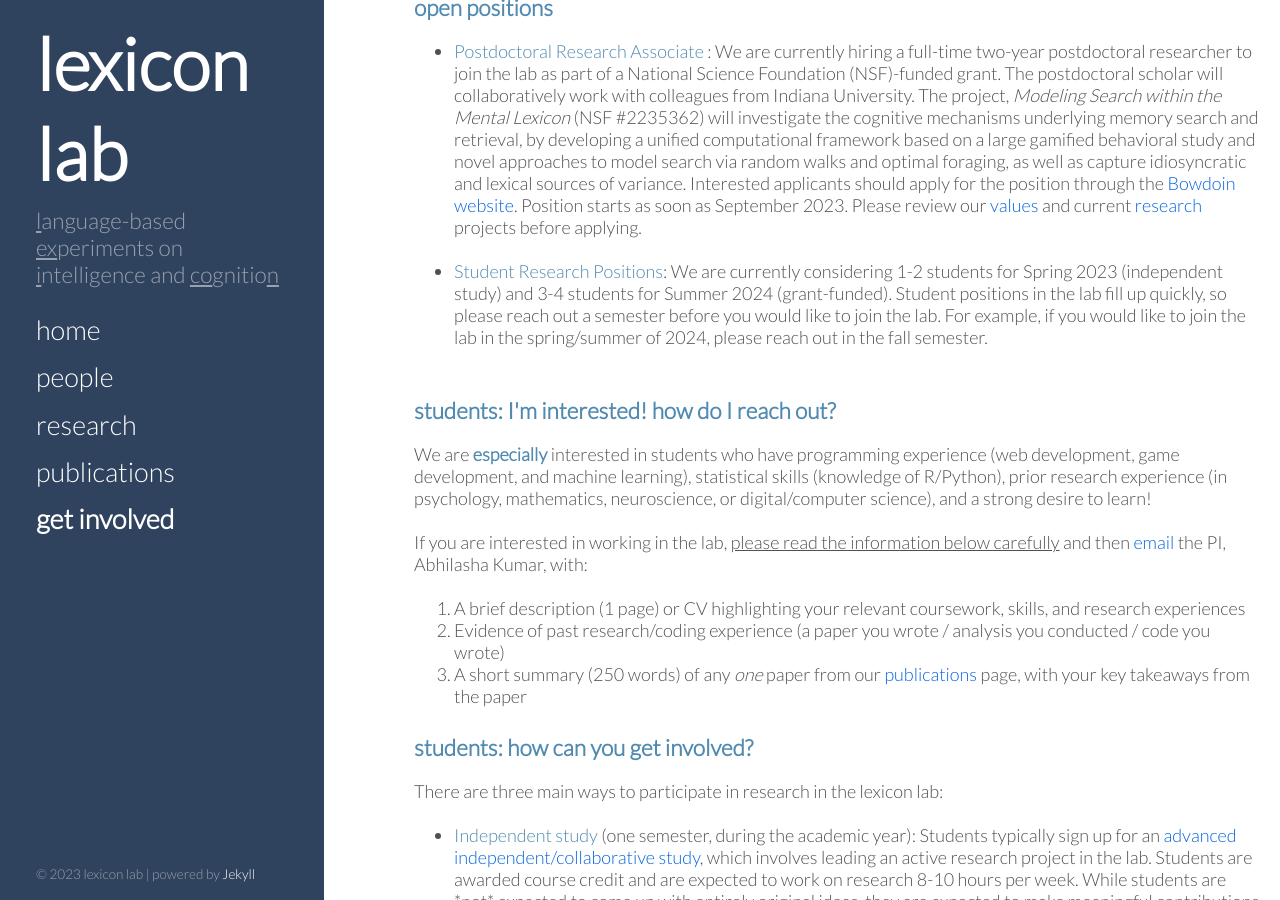
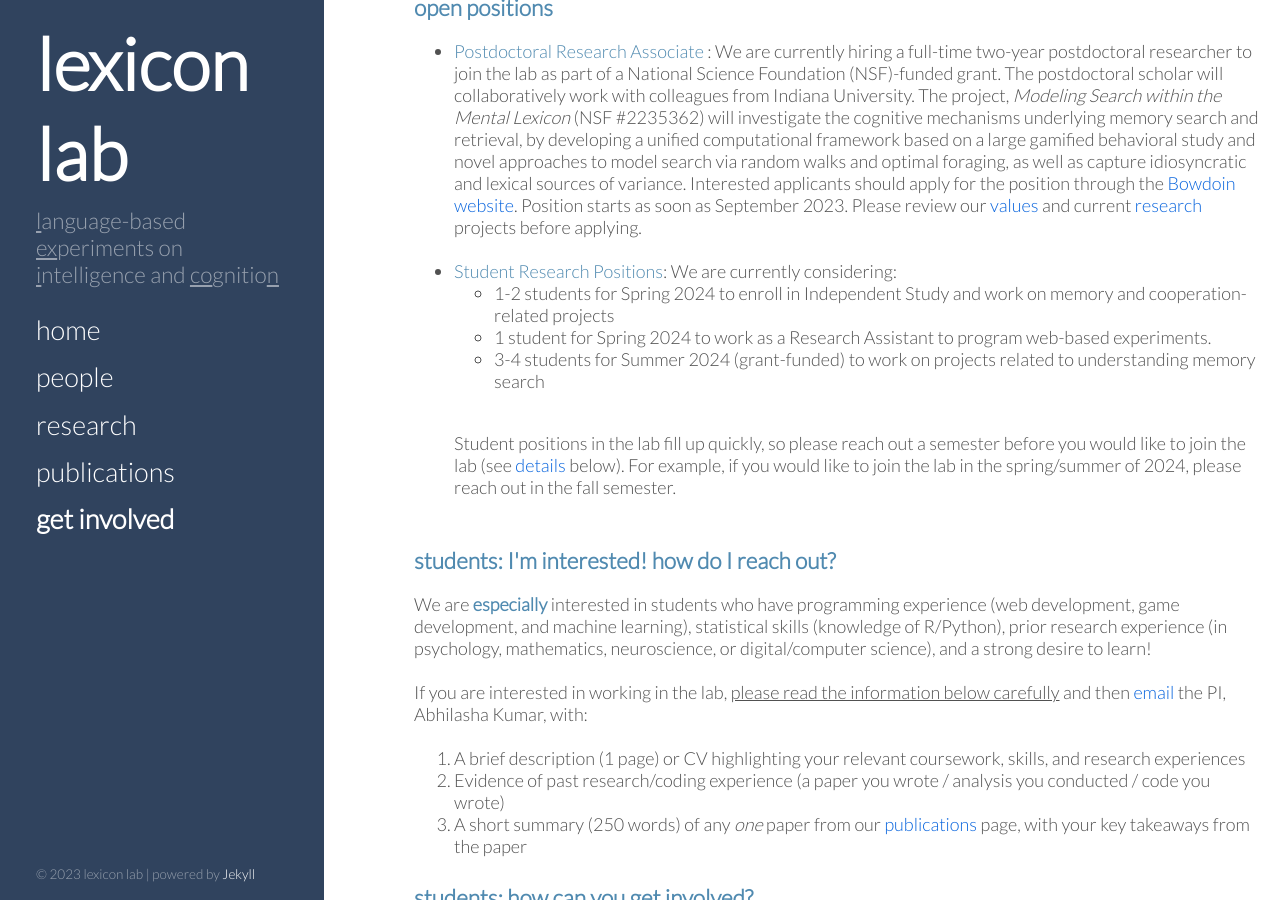
Before and after one commit to thelexiconlab/thelexiconlab.github.io, a Jekyll site: the page built from get involved.html, in a window 1280 px wide and 900 px high, scrolled down 269 px. Built offline with Jekyll 4.4.1, drawn with Linux system fonts in a browser that asks for light colours; Markdown is read by kramdown in place of the engine named in the settings; some of the changed text lies outside the part shown.

Commit message:
update open positions

```diff
--- a/get involved.html
+++ b/get involved.html
@@ -26,8 +26,14 @@ To know more about our work and current projects, please head over to our <a hre
          Position starts as soon as September 2023. Please review our <a href="#values">values</a> and current <a href="https://thelexiconlab.github.io/research/">research</a> projects before applying.
         </li><br>
 
-    <li><span style="color:#508AB0">Student Research Positions</span>: We are currently considering 1-2 students for Spring 2023 (independent study) and 3-4 students for Summer 2024 (grant-funded).
-        Student positions in the lab fill up quickly, so please reach out a semester before you would like to join the lab.
+    <li><span style="color:#508AB0">Student Research Positions</span>: We are currently considering:
+        <ul>
+            <li>1-2 students for Spring 2024 to enroll in Independent Study and work on memory and cooperation-related projects</li>
+            <li>1 student for Spring 2024 to work as a Research Assistant to program web-based experiments.</li>
+            <li>3-4 students for Summer 2024 (grant-funded) to work on projects related to understanding memory search </li>
+        </ul>
+        <br>
+        Student positions in the lab fill up quickly, so please reach out a semester before you would like to join the lab (see <a href="#contact">details</a> below).
         For example, if you would like to join the lab in the spring/summer of 2024, please reach out in the fall semester.
     </li><br>
 </ul>
@@ -50,6 +56,7 @@ If you are interested in working in the lab, <u>please read the information belo
     There are three main ways to participate in research in the lexicon lab:<br><br>
         <ul>
         <li><span style="color:#508AB0">Independent study</span> (one semester, during the academic year): Students typically sign up for an <a href="https://www.bowdoin.edu/registrar/students/course-registration/independent-study.html" target="_blank">advanced independent/collaborative study</a>, which involves leading an active research project in the lab. Students are awarded course credit and are expected to work on research 8-10 hours per week. While students are *not* expected to come up with entirely original ideas, they are expected to make meaningful contributions to ongoing projects by designing new studies, analyzing data, writing paper(s), and/or coding. Students who have taken either PSYC 2740 (Lab in Cognitive Science) or have prior experience doing research and/or coding are typically in a better position to contribute to the lab, and are therefore given more preference.</li><br>
+        <li><span style="color:#508AB0">Research assistant</span> (one semester, during the academic year): Research assistants are sometimes hired to work during the semester for focused tasks/needs. For example, you may be hired to program a web application or design a website. These projects are need-based and only available when funding these positions is possible via some mechanism.</li><br>
         <li><span style="color:#508AB0">Summer research</span>(8-10 weeks): To work in the lab during the summer, students are typically asked to demonstrate previous research experience (within the lab or in another lab). Summer students are supported either through lab grant funding, or <a href="https://www.bowdoin.edu/student-fellowships/summer-fellowships/index.html" target="_blank">summer research funding through the College</a>. Summer projects typically take the form of finishing up existing research projects (i.e., writing a paper), designing more intensive experiments, or conducting data analysis and/or modeling work. Students are expected to work 40 hours per week for 8-10 weeks and stay on campus for the duration of the summer project. Given the dedicated time and resources that summer research requires, mainly students who have previously worked in the lab OR have prior research experience will be considered for these positions. Programming experience is preferred for these positions.</li><br>
         <li><span style="color:#508AB0">Honors project</span> (two semesters, during the academic year): Senior majors in psychology can apply to do an <a href="https://www.bowdoin.edu/psychology/requirements/honors-guidelines/index.html" target="_blank">honors project</a> in their final year. Honors projects are a yearlong commitment, where students typically propose and design their own experiment, collect and analyze data, and write a thesis. Honors projects are typically related to the ongoing research in the lab, but attempt to advance the research in some way (instead of continuing an ongoing project). Students are expected to have some prior research and writing experience, as well as experience analyzing data and programming experiments (preferably in R/jsPsych/Python/PsychoPy). </li><br>
         </ul>
```
